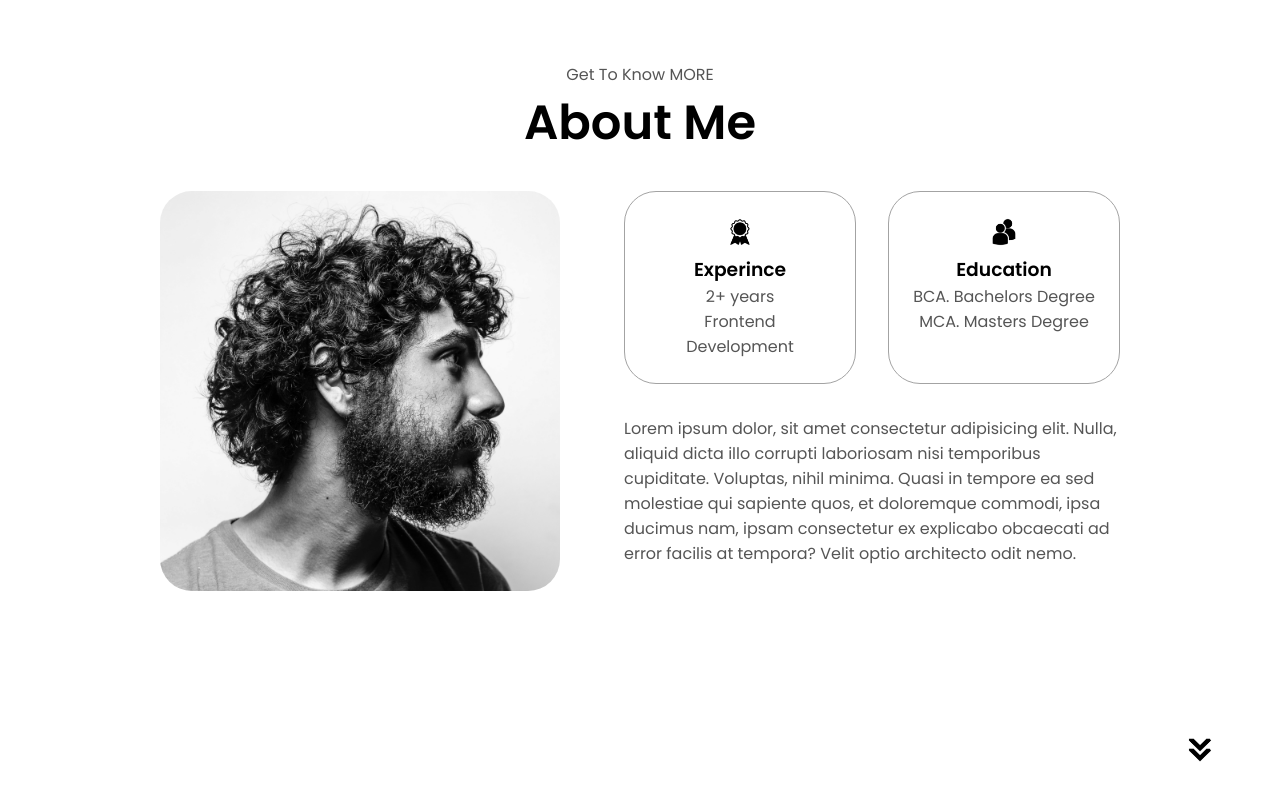
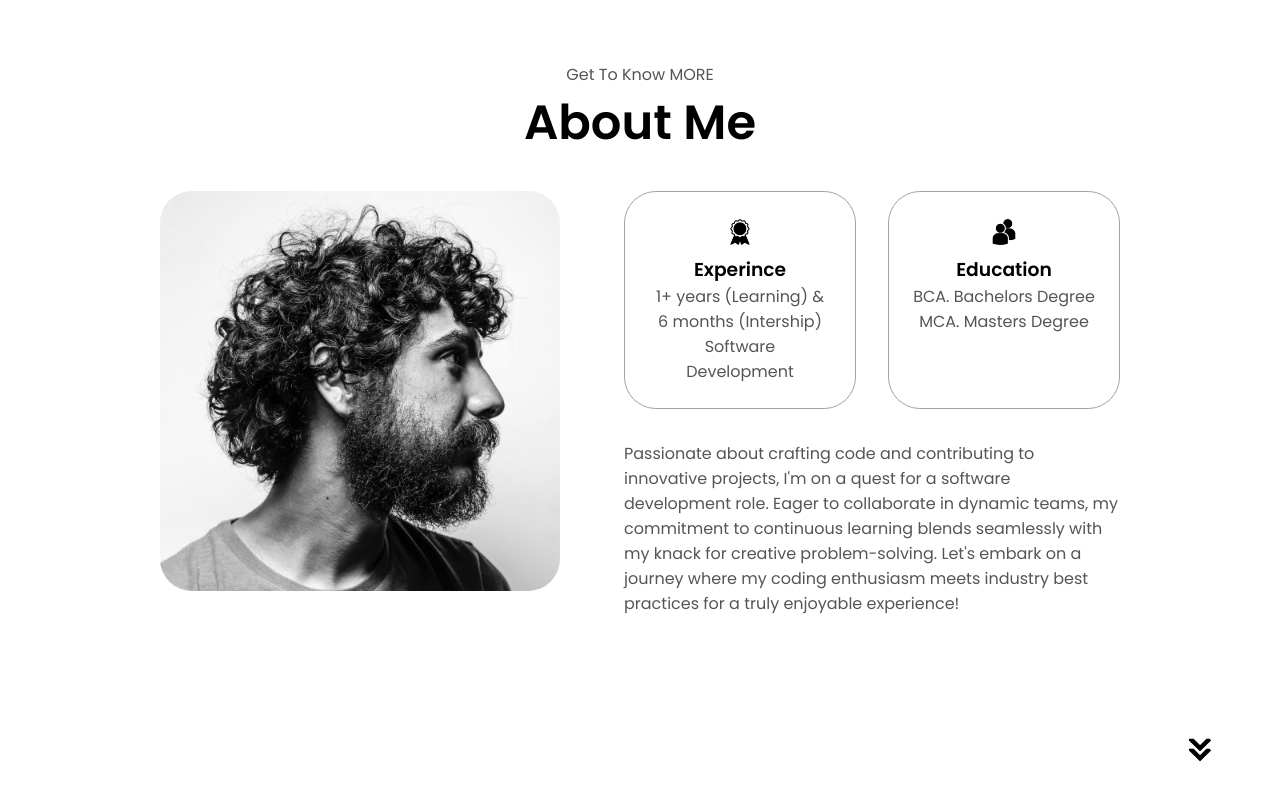
Before and after one commit to Aaryan2931/Portfolio-Using-Html-Css-JavaScript, a plain HTML site: page index.html in a window 1280 px wide. Shown: the part 1316-2116 px from the top of the page. Drawn offline with Linux system fonts and the light colour scheme.

Commit message:
Add files via upload

```diff
--- a/index.html
+++ b/index.html
@@ -52,7 +52,7 @@
 
             <h1 class="title">Aaryan</h1>
 
-            <p class="section--text--p2">Front End Devloper</p>
+            <p class="section--text--p2">Software Devloper</p>
 
             <div class="btn-container">
                 <button class="btn btn-color-2" onclick="window.open('./assets/resume-example.pdf')">Download CV</button>
@@ -84,7 +84,7 @@
                         <div class="details-container">
                             <img src="./assets/experience.png" alt="experience icon" class="icon"/>
                             <h3>Experince</h3>
-                            <p>2+ years <br>Frontend Development</p>
+                            <p>1+ years (Learning) & 6 months (Intership)<br>Software Development</p>
                         </div>
 
                         <div class="details-container">
@@ -95,7 +95,7 @@
                     </div>
 
                     <div class="text-container">
-                        <p>Lorem ipsum dolor, sit amet consectetur adipisicing elit. Nulla, aliquid dicta illo corrupti laboriosam nisi temporibus cupiditate. Voluptas, nihil minima. Quasi in tempore ea sed molestiae qui sapiente quos, et doloremque commodi, ipsa ducimus nam, ipsam consectetur ex explicabo obcaecati ad error facilis at tempora? Velit optio architecto odit nemo.</p>
+                        <p>Passionate about crafting code and contributing to innovative projects, I'm on a quest for a software development role. Eager to collaborate in dynamic teams, my commitment to continuous learning blends seamlessly with my knack for creative problem-solving. Let's embark on a journey where my coding enthusiasm meets industry best practices for a truly enjoyable experience!</p>
                     </div>
                 </div>
             </div>
```
